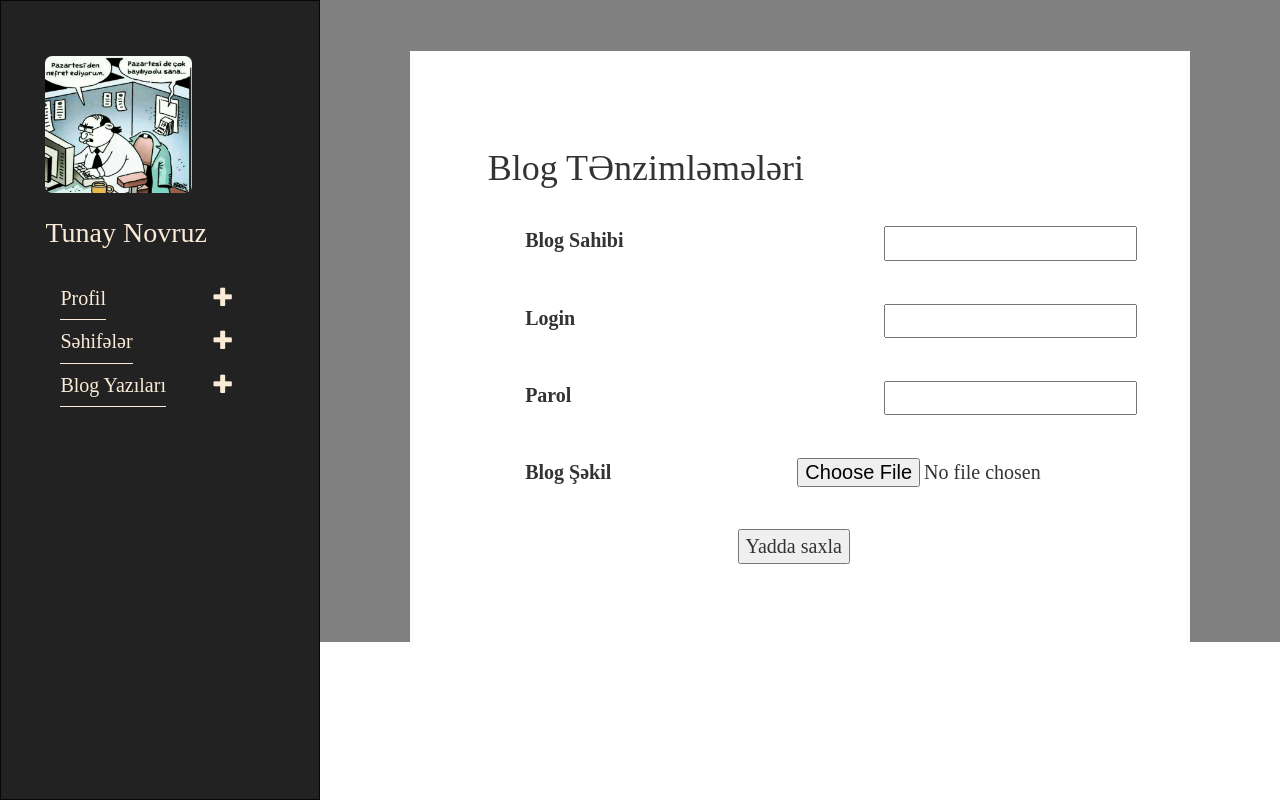
After one commit to TunayNovruz/Blog, a PHP site: page /Admin/admin.html in a window 1280 px wide. The commit adds this page. Run offline with PHP 8.4, Linux system fonts and the light colour scheme.

Commit message:
Admin page

```diff
--- /dev/null
+++ b/Admin/admin.html
@@ -0,0 +1,71 @@
+<!DOCTYPE html>
+<html lang="en">
+<head>
+    <meta charset="UTF-8">
+    <title>Title</title>
+    <link rel="stylesheet" href="../frontend/bootstrap/css/bootstrap.min.css">
+    <link rel="stylesheet" href="../frontend/css/style.css">
+    <meta name="viewport"
+          content="width=device-width, user-scalable=no, initial-scale=1.0, maximum-scale=1.0, minimum-scale=1.0">
+    <link rel="stylesheet" href="../frontend/css/admin.css">
+</head>
+<body>
+<div class="container-fluid">
+    <div class="row">
+        <div class="navbar col-md-3 col-sm-12 navbar-inverse">
+            <div class=" left">
+                <div class="navbar-header">
+                    <div class="col-md-12 logo">
+                        <img src="../images/profil.jpg" alt="profil photo"> <br>
+                        <a href="#"> Tunay Novruz</a>
+                    </div>
+                    <button type="button" class="navbar-toggle" data-toggle="collapse" data-target="#menu">
+                        <span class="icon-bar"></span>
+                        <span class="icon-bar"></span>
+                        <span class="icon-bar"></span>
+                    </button>
+                </div>
+                <div class=" collapse navbar-collapse" id="menu">
+                    <div class="col-md-10 menu">
+                        <a href="#">Profil</a><a class="plus" href="#"> <i class="glyphicon glyphicon-plus"></i></a> <br>
+                        <a href="#">Səhifələr</a><a class="plus" href="#"> <i class="glyphicon glyphicon-plus"></i></a> <br>
+                        <a href="#">Blog Yazıları</a><a class="plus" href="#"><i class="glyphicon glyphicon-plus"></i></a> <br>
+                    </div>
+                </div>
+            </div>
+        </div>
+        <div class="col-md-9 col-sm-12 right">
+                <div class="post">
+                    <h1>Blog TƏnzimləmələri</h1>
+                    <form action="#">
+                        <div class="set">
+                            <label for="s_lg">Blog Sahibi</label>
+                            <input type="text" class="profil" id="s_lg">
+                        </div>
+                        <div class="set">
+                            <label for="s_log">Login</label>
+                            <input type="text" class="profil" id="s_log">
+                        </div>
+                        <div class="set">
+                            <label for="s_psw">Parol</label>
+                            <input type="password" class="profil" id="s_psw">
+                        </div>
+                        <div class="set">
+                            <label for="s_p">Blog Şəkil </label>
+                            <input type="file" class="pic" id="s_p">
+                        </div>
+                            <button class="text-center" type="submit"> Yadda saxla</button>
+                    </form>
+                </div>
+                <div class="post">
+                </div>
+            </div>
+        </div>
+    </div>
+</div>
+
+<script src="../frontend/bootstrap/js/jquery.min.js"></script>
+<script src="../frontend/bootstrap/js/bootstrap.min.js"></script>
+<script src="../frontend/js/main.js"></script>
+</body>
+</html>
--- a/contact.html
+++ b/contact.html
@@ -83,7 +83,6 @@
         </div>
     </div>
 </div>
-
 <script src="frontend/bootstrap/js/jquery.min.js"></script>
 <script src="frontend/bootstrap/js/bootstrap.min.js"></script>
 <script src="frontend/js/main.js"></script>
--- /dev/null
+++ b/frontend/css/admin.css
@@ -0,0 +1,26 @@
+.menu > a{
+    display: inline-block !important;
+}
+.plus{
+    float: right;
+    border:none !important;
+}
+.set{
+    margin:5%;
+    width:100%;
+    padding:1%;
+}
+.set >label{
+    position: relative;
+    left:0;
+}
+.set >input{
+    float: right;
+}
+
+.post button {
+    margin-left:40%;
+}
+.right{
+    padding-top:4% !important;
+}
--- a/frontend/css/style.css
+++ b/frontend/css/style.css
@@ -49,7 +49,6 @@ a:hover{
     float: right;
     margin:0;
     background-color: grey;
-    height:100%;
     box-sizing: border-box;
     padding:7%;
     padding-bottom:0;
```
